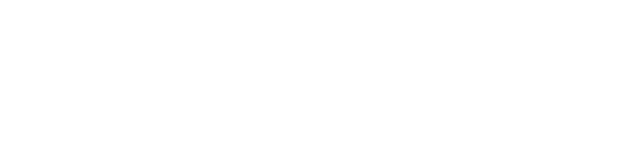
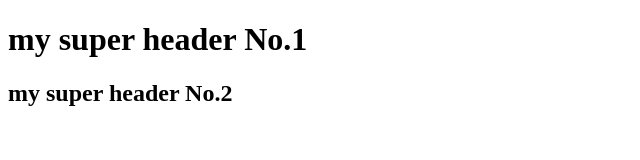
Before and after one commit to ktihonov93/my-super-website, a plain HTML site: page index.html in a window 1280 px wide. Shown: the whole page, without its empty margins (0-640 px from the left). Drawn offline with Linux system fonts and the light colour scheme.

Commit message:
first commit

```diff
--- a/index.html
+++ b/index.html
@@ -2,9 +2,10 @@
 <html>
   <head>
     <meta charset="UTF-8">
-    <title>title</title>
+    <title>my-super-website</title>
   </head>
   <body>
-
+    <h1>my super header No.1</h1>
+    <h2>my super header No.2</h2>
   </body>
 </html>
```
